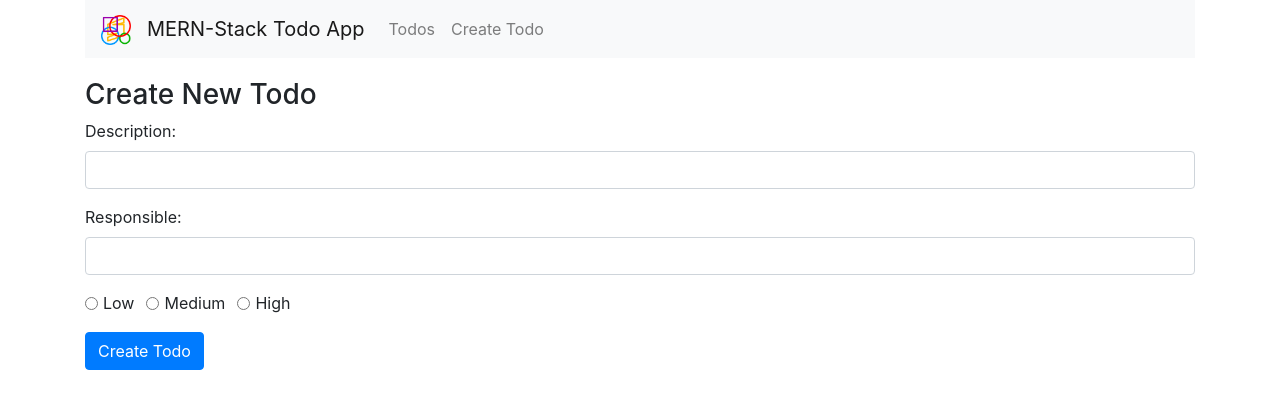
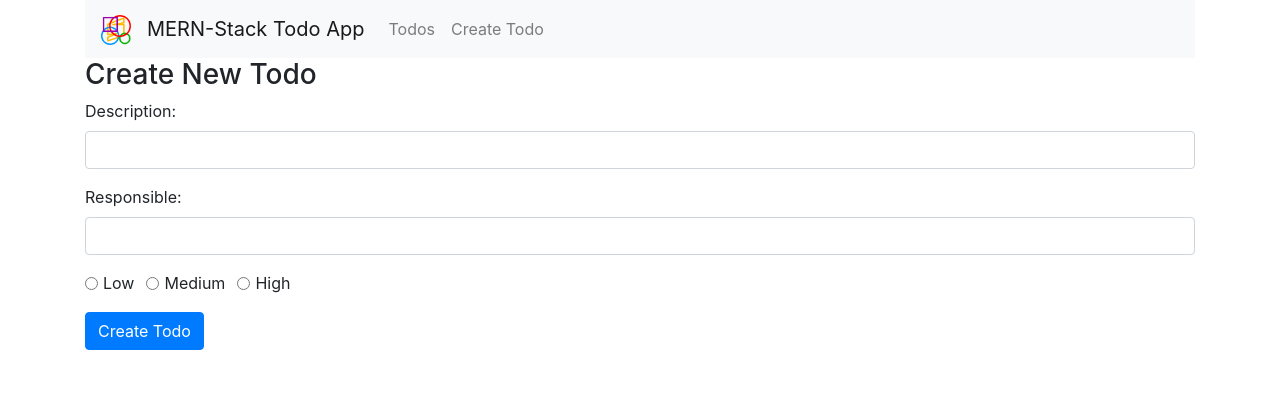
Before and after one commit to thehenrylam/mern-todo-app, a React (Create React App) app in the folder frontend/: page /create in a window 1280 px wide. Shown: the top 408 px of the page. Built offline with nearby package versions, Linux system fonts and the light colour scheme.

Commit message:
Made slight modifications to the UI of create-todo and edit-todo component

```diff
--- a/frontend/src/components/create-todo.component.js
+++ b/frontend/src/components/create-todo.component.js
@@ -68,7 +68,7 @@ export default class CreateTodo extends Component {
 
     render() {
         return (
-            <div style={{marginTop: 20}}>
+            <div>
                 <h3>Create New Todo</h3>
                 <form onSubmit={this.onSubmit}>
                     <div className="form-group">
--- a/frontend/src/components/edit-todo.component.js
+++ b/frontend/src/components/edit-todo.component.js
@@ -139,7 +139,7 @@ export default class EditTodo extends Component {
                     </div>
                     <div className="form-group">
                         <input type="checkbox"
-                                className="form-check-input"
+                                style={{ marginRight: "0.5rem" }}
                                 id="completedCheckbox"
                                 name="completedCheckbox"
                                 onChange={this.onChangeTodoCompleted}
```
